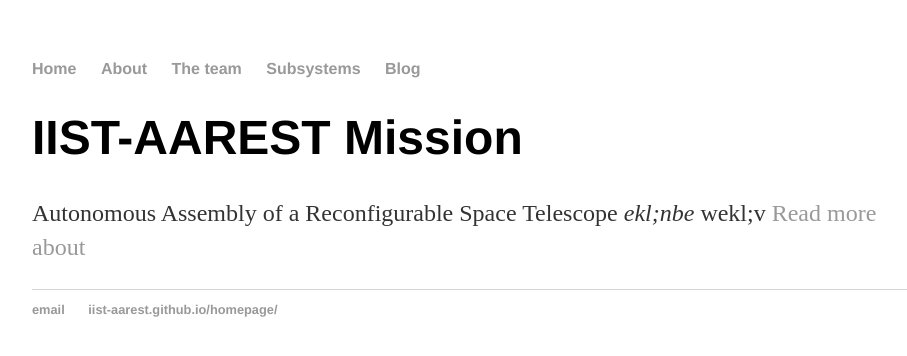
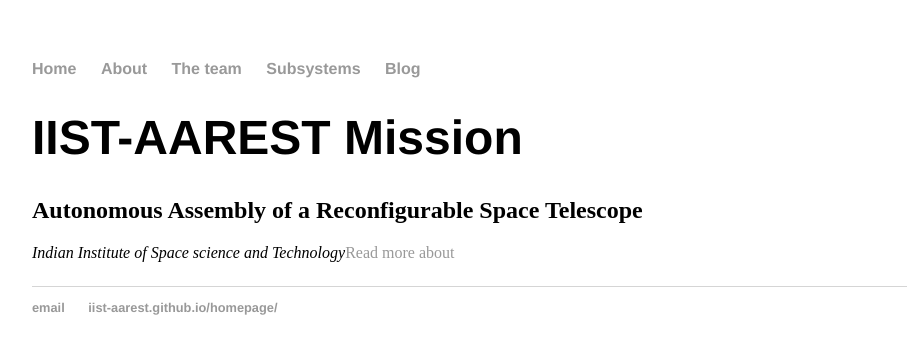
Before and after one commit to IIST-AAREST/homepage, a Jekyll site: the page built from index.html, in a window 1280 px wide. Shown: the top 356 px of the page, without its empty margins (160-1067 px from the left). Built offline with Jekyll 4.4.1, drawn with Linux system fonts in a browser that asks for light colours.

Commit message:
Update index.html

```diff
--- a/index.html
+++ b/index.html
@@ -4,5 +4,6 @@ title: IIST-AAREST
 ---
 <div class="blurb">
 	<h1>IIST-AAREST Mission</h1>
-	<p>Autonomous Assembly of a Reconfigurable Space Telescope <em>ekl;nbe</em> wekl;v <a href="/about">Read more about </a></p>
+	<h2>Autonomous Assembly of a Reconfigurable Space Telescope</h2>
+	<em>Indian Institute of Space science and Technology</em><a href="/about">Read more about </a></p>
 </div><!-- /.blurb -->
```
